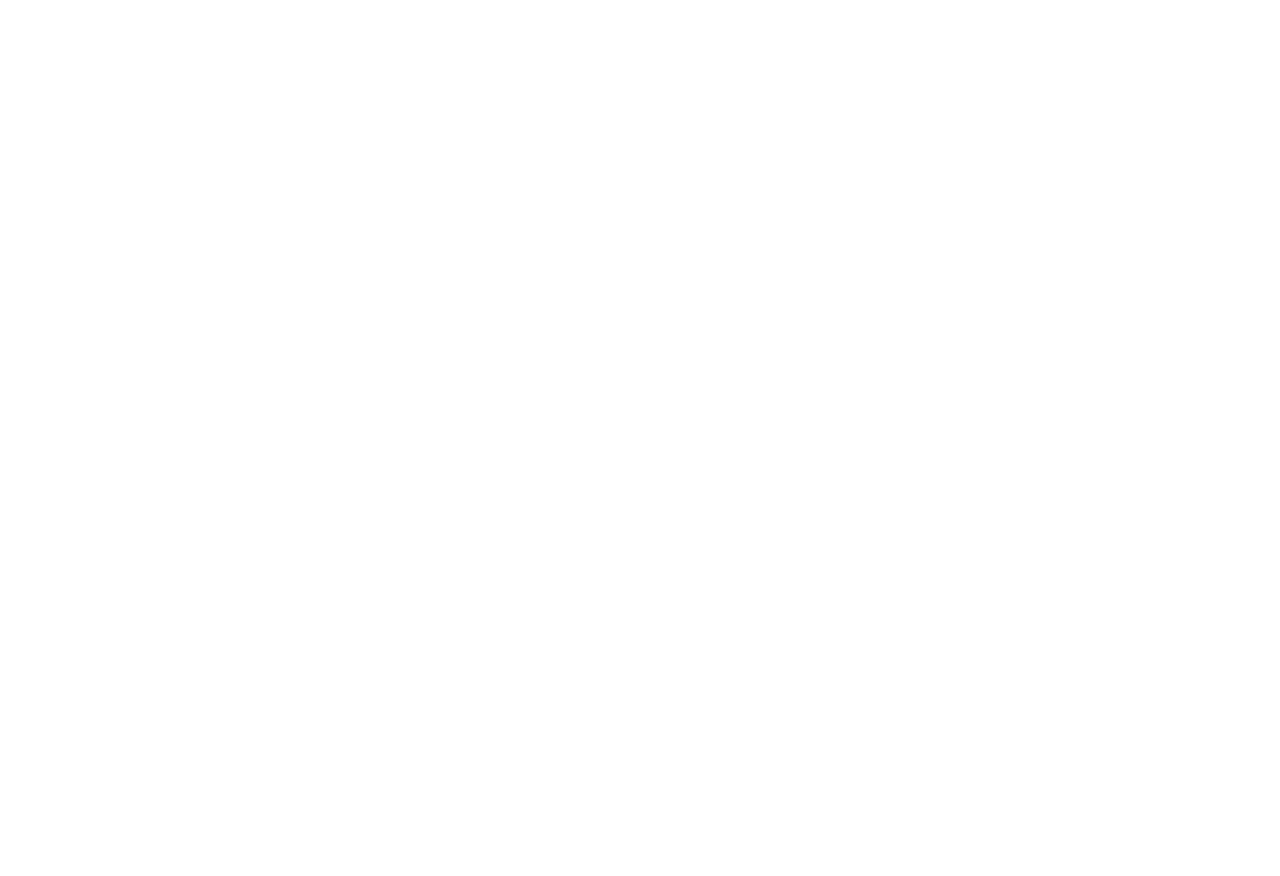
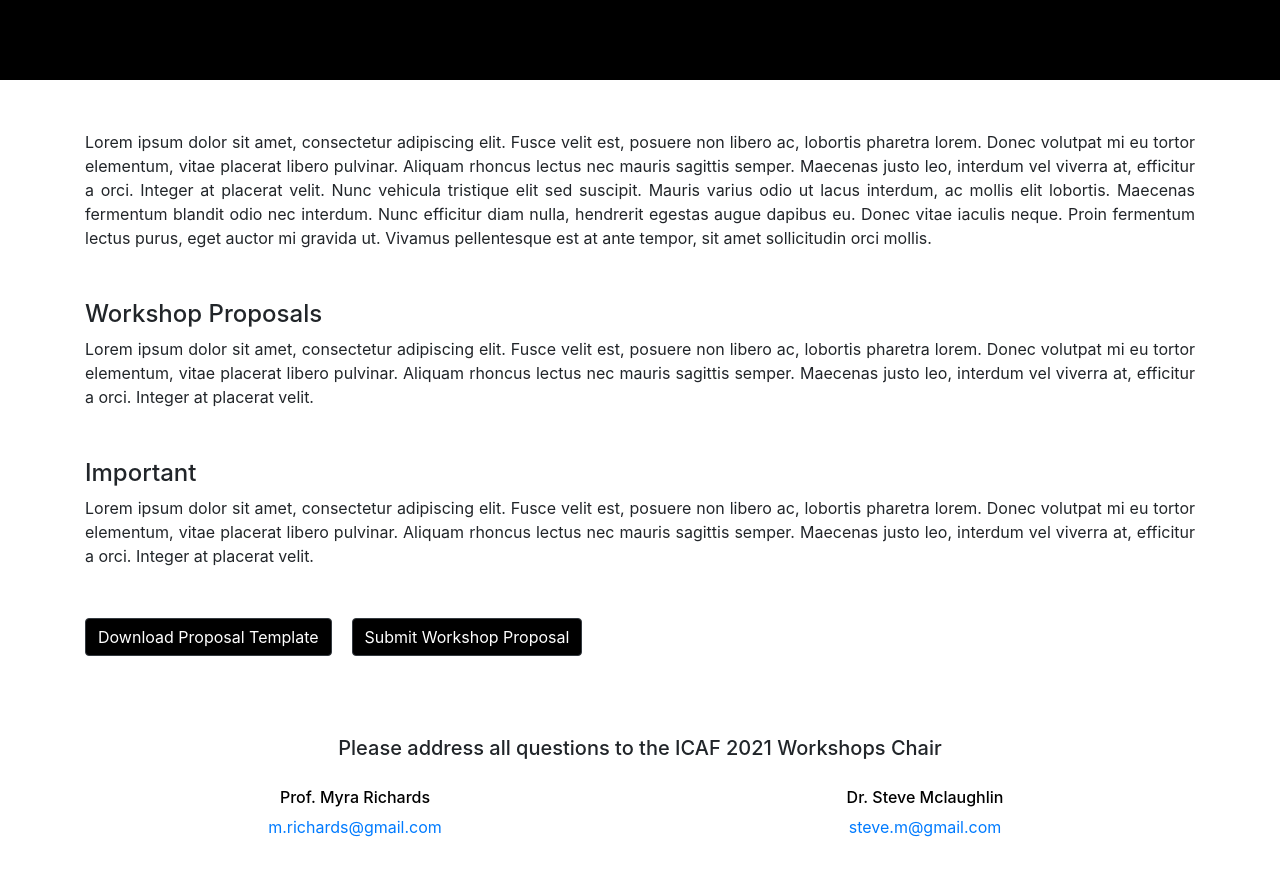
Before and after one commit to shamoda/ICAF-fe, a React (Vite) app: page /workshops in a window 1280 px wide. Shown: the part 200-1076 px from the top of the page. Before the commit the page ends 800 px from the top, so only its background shows below. Built offline with nearby package versions, Linux system fonts and the light colour scheme.

Commit message:
presentations and workshop pages added

```diff
--- a/src/component/FrontEnd.js
+++ b/src/component/FrontEnd.js
@@ -4,6 +4,8 @@
 import Home from './Home/Home';
 import KeyNotes from './KeyNotes/KeyNotes';
 import Papers from './Papers/Papers';
+import Presentations from './Presentations/Presentations';
+import Workshops from './Workshops/Workshops';
 
 class FrontEnd extends Component {
     state = {  }
@@ -16,6 +18,8 @@
                             <Route path="/" exact component={Home} />
                             <Route path="/keynotes" component={KeyNotes}/>
                             <Route path="/papers" component={Papers}/>
+                            <Route path="/presentations" component={Presentations}/>
+                            <Route path="/workshops" component={Workshops}/>
                         </Switch>
                 </Router>
             </div>
--- a/src/component/Header-Footer/Header.js
+++ b/src/component/Header-Footer/Header.js
@@ -30,7 +30,7 @@
     }
 
     workshops() {
-        return this.props.history.push('/workshopsconductors')
+        return this.props.history.push('/workshops')
     }
 
     importantDates() {
--- /dev/null
+++ b/src/component/Presentations/Presentations.css
@@ -0,0 +1,29 @@
+.presentations-title {
+    font-family: 'Bebas Neue', cursive;
+    color: white;
+    font-size: 80px;
+    height: 200px;
+    background: black;
+    text-align: center;
+    padding: 28px 0px;
+}
+
+.presentations-container {
+    margin-top: 50px;
+}
+
+.presentations-description {
+    text-align: justify;
+}
+
+.presentations-topics {
+    margin-top: 50px;
+    text-align: justify;
+}
+
+.presentations-button {
+    background-color: black !important;
+    /* border-radius: 20px !important; */
+    margin-right: 20px;
+    margin-bottom: 50px;
+}
--- /dev/null
+++ b/src/component/Presentations/Presentations.js
@@ -0,0 +1,59 @@
+import React, { Component } from 'react';
+import { Col, Container, Row, ListGroup, Button } from 'react-bootstrap';
+import './Presentations.css'
+
+class Presentations extends Component {
+    state = {  }
+    render() {
+        return (
+            <div>
+                <div className="presentations-title">
+                    CALL FOR PRESENTATIONS
+                </div>
+
+                <Container className="presentations-container">
+                    <div className="presentations-description">
+                        Lorem ipsum dolor sit amet, consectetur adipiscing elit. Fusce velit est, posuere non libero ac,
+                        lobortis pharetra lorem. Donec volutpat mi eu tortor elementum, vitae placerat libero pulvinar.
+                        Aliquam rhoncus lectus nec mauris sagittis semper. Maecenas justo leo, interdum vel viverra at,
+                        efficitur a orci. Integer at placerat velit. Nunc vehicula tristique elit sed suscipit. Mauris varius
+                        odio ut lacus interdum, ac mollis elit lobortis. Maecenas fermentum blandit odio nec interdum. Nunc
+                        efficitur diam nulla, hendrerit egestas augue dapibus eu. Donec vitae iaculis neque. Proin fermentum
+                        lectus purus, eget auctor mi gravida ut. Vivamus pellentesque est at ante tempor, sit amet sollicitudin
+                        orci mollis.
+                    </div>
+
+                    <div className="presentations-topics">
+                        <h4>Submissions</h4>
+                        <p>
+                            Lorem ipsum dolor sit amet, consectetur adipiscing elit. Fusce velit est, posuere non libero ac,
+                            lobortis pharetra lorem. Donec volutpat mi eu tortor elementum, vitae placerat libero pulvinar.
+                            Aliquam rhoncus lectus nec mauris sagittis semper. Maecenas justo leo, interdum vel viverra at,
+                            efficitur a orci. Integer at placerat velit.
+                        </p>
+                    </div>
+
+                    <div className="presentations-topics">
+                        <h4>Important</h4>
+                        <ul>
+                            replace this list with a paragraph if want
+                            <li><b>Lorem:</b> ipsum dolor sit amet</li>
+                            <li><b>Lorem:</b> ipsum dolor sit amet</li>
+                            <li><b>Lorem:</b> ipsum dolor sit amet</li>
+                            <li><b>Lorem:</b> ipsum dolor sit amet</li>
+                        </ul>
+                    </div>
+
+                    <div className="presentations-topics">
+                        <Button variant="dark" className="workshops-button">Download Template</Button>
+                        <Button variant="dark" className="workshops-button">Submit My Presentation</Button>
+                    </div>
+
+                </Container>
+
+            </div>
+         );
+    }
+}
+
+export default Presentations;
--- /dev/null
+++ b/src/component/Workshops/Workshops.css
@@ -0,0 +1,40 @@
+.workshops-title {
+    font-family: 'Bebas Neue', cursive;
+    color: white;
+    font-size: 80px;
+    height: 200px;
+    background: black;
+    text-align: center;
+    padding: 28px 0px;
+}
+
+.workshops-container {
+    margin-top: 50px;
+}
+
+.workshops-description {
+    text-align: justify;
+}
+
+.workshops-topics {
+    margin-top: 50px;
+    text-align: justify;
+}
+
+.workshops-button {
+    background-color: black !important;
+    /* border-radius: 20px !important; */
+    margin-right: 20px;
+    margin-bottom: 50px;
+}
+
+.workshops-email {
+    text-align: center;
+    margin-top: 30px;
+    margin-bottom: 100px;
+}
+
+.workshops-row {
+    padding-top: 20px;
+    color: black !important;
+}
--- /dev/null
+++ b/src/component/Workshops/Workshops.js
@@ -0,0 +1,70 @@
+import React, { Component } from 'react';
+import { Col, Container, Row, ListGroup, Button } from 'react-bootstrap';
+import './Workshops.css'
+
+class Workshops extends Component {
+    state = {  }
+    render() {
+        return (
+            <div>
+                <div className="workshops-title">
+                    CALL FOR WORKSHOPS
+                </div>
+
+                <Container className="workshops-container">
+                    <div className="workshops-description">
+                        Lorem ipsum dolor sit amet, consectetur adipiscing elit. Fusce velit est, posuere non libero ac,
+                        lobortis pharetra lorem. Donec volutpat mi eu tortor elementum, vitae placerat libero pulvinar.
+                        Aliquam rhoncus lectus nec mauris sagittis semper. Maecenas justo leo, interdum vel viverra at,
+                        efficitur a orci. Integer at placerat velit. Nunc vehicula tristique elit sed suscipit. Mauris varius
+                        odio ut lacus interdum, ac mollis elit lobortis. Maecenas fermentum blandit odio nec interdum. Nunc
+                        efficitur diam nulla, hendrerit egestas augue dapibus eu. Donec vitae iaculis neque. Proin fermentum
+                        lectus purus, eget auctor mi gravida ut. Vivamus pellentesque est at ante tempor, sit amet sollicitudin
+                        orci mollis.
+                    </div>
+
+                    <div className="workshops-topics">
+                        <h4>Workshop Proposals</h4>
+                        <p>
+                            Lorem ipsum dolor sit amet, consectetur adipiscing elit. Fusce velit est, posuere non libero ac,
+                            lobortis pharetra lorem. Donec volutpat mi eu tortor elementum, vitae placerat libero pulvinar.
+                            Aliquam rhoncus lectus nec mauris sagittis semper. Maecenas justo leo, interdum vel viverra at,
+                            efficitur a orci. Integer at placerat velit.
+                        </p>
+                    </div>
+
+                    <div className="workshops-topics">
+                        <h4>Important</h4>
+                        <p>
+                            Lorem ipsum dolor sit amet, consectetur adipiscing elit. Fusce velit est, posuere non libero ac,
+                            lobortis pharetra lorem. Donec volutpat mi eu tortor elementum, vitae placerat libero pulvinar.
+                            Aliquam rhoncus lectus nec mauris sagittis semper. Maecenas justo leo, interdum vel viverra at,
+                            efficitur a orci. Integer at placerat velit.
+                        </p>
+                    </div>
+
+                    <div className="workshops-topics">
+                        <Button variant="dark" className="workshops-button">Download Proposal Template</Button>
+                        <Button variant="dark" className="workshops-button">Submit Workshop Proposal</Button>
+                    </div>
+
+                    <div className="workshops-email">
+                        <h5>Please address all questions to the ICAF 2021 Workshops Chair</h5>
+                        <Row className="workshops-row">
+                            <Col>
+                                <h6>Prof. Myra Richards</h6>
+                                <a style={{textDecoration:"none"}} href="mailto:m.richards@gmail.com" >m.richards@gmail.com</a>
+                            </Col>
+                            <Col>
+                                <h6>Dr. Steve Mclaughlin</h6>
+                                <a style={{textDecoration:"none"}} href="mailto:steve.m@gmail.com" >steve.m@gmail.com</a>
+                            </Col>
+                        </Row>
+                    </div>
+                </Container>
+            </div>
+         );
+    }
+}
+
+export default Workshops;
```
